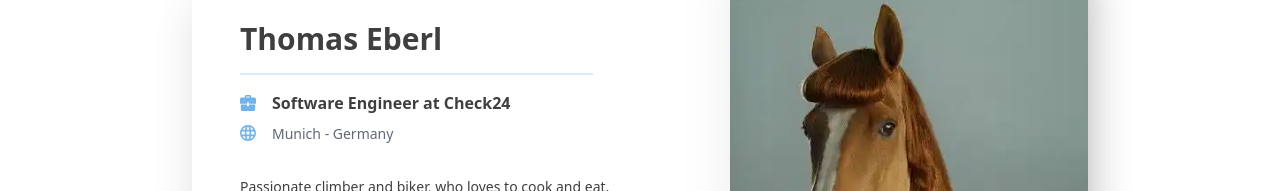
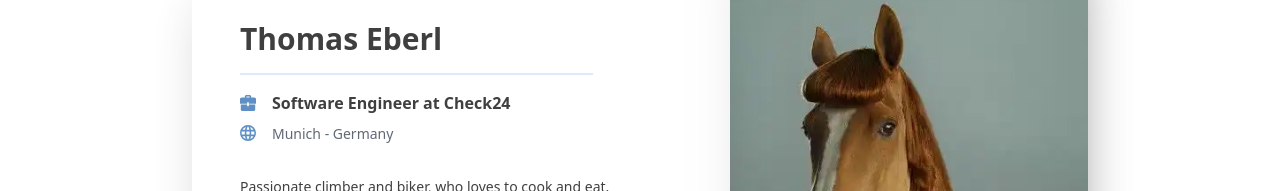
Before and after one commit to teberl/homepage_next, a Next.js app: page / in a window 1280 px wide. Shown: the part 289-480 px from the top of the page. Built offline with nearby package versions, Linux system fonts and the light colour scheme.

Commit message:
Make hover colors nicer

```diff
--- a/components/Layout.tsx
+++ b/components/Layout.tsx
@@ -28,7 +28,7 @@ const Layout: React.FunctionComponent<Props> = ({
       <Nav />
     </header>
     {children}
-    <footer className="mb-2 text-center text-xs text-gray-800">
+    <footer className="mb-2 text-center text-xs text-gray-800 cursor-default">
       <strong>v1</strong> Munich 2020
     </footer>
   </div>
--- a/pages/index.tsx
+++ b/pages/index.tsx
@@ -26,7 +26,7 @@ const Home: NextPage = () => (
             <div className="mx-auto lg:mx-0 w-4/5 pt-3 border-b-2 border-blue-500 opacity-25"></div>
             <p className="pt-4 text-base font-bold flex items-center justify-center lg:justify-start">
               <svg
-                className="h-4 fill-current text-blue-500 pr-4"
+                className="h-4 fill-current text-blue-700 pr-4"
                 xmlns="http://www.w3.org/2000/svg"
                 viewBox="0 0 20 20"
               >
@@ -36,7 +36,7 @@ const Home: NextPage = () => (
             </p>
             <p className="pt-2 text-gray-800 text-xs lg:text-sm flex items-center justify-center lg:justify-start">
               <svg
-                className="h-4 fill-current text-blue-500 pr-4"
+                className="h-4 fill-current text-blue-700 pr-4"
                 xmlns="http://www.w3.org/2000/svg"
                 viewBox="0 0 20 20"
               >
@@ -71,7 +71,7 @@ const Home: NextPage = () => (
               </a>
               <a className="link" href="https://github.com/teberl">
                 <svg
-                  className="h-6 fill-current text-gray-600 hover:text-blue-500"
+                  className="h-6 fill-current text-gray-600 hover:text-black"
                   role="img"
                   viewBox="0 0 24 24"
                   xmlns="http://www.w3.org/2000/svg"
@@ -82,7 +82,7 @@ const Home: NextPage = () => (
               </a>
               <a className="link" href="https://www.instagram.com/_teberl/">
                 <svg
-                  className="h-6 fill-current text-gray-600 hover:text-blue-500"
+                  className="h-6 fill-current text-gray-600 hover:text-purple-700"
                   role="img"
                   viewBox="0 0 24 24"
                   xmlns="http://www.w3.org/2000/svg"
@@ -96,7 +96,7 @@ const Home: NextPage = () => (
                 href="https://stackoverflow.com/users/6817880/teberl"
               >
                 <svg
-                  className="h-6 fill-current text-gray-600 hover:text-blue-500"
+                  className="h-6 fill-current text-gray-600 hover:text-orange-700"
                   role="img"
                   viewBox="0 0 24 24"
                   xmlns="http://www.w3.org/2000/svg"
```
